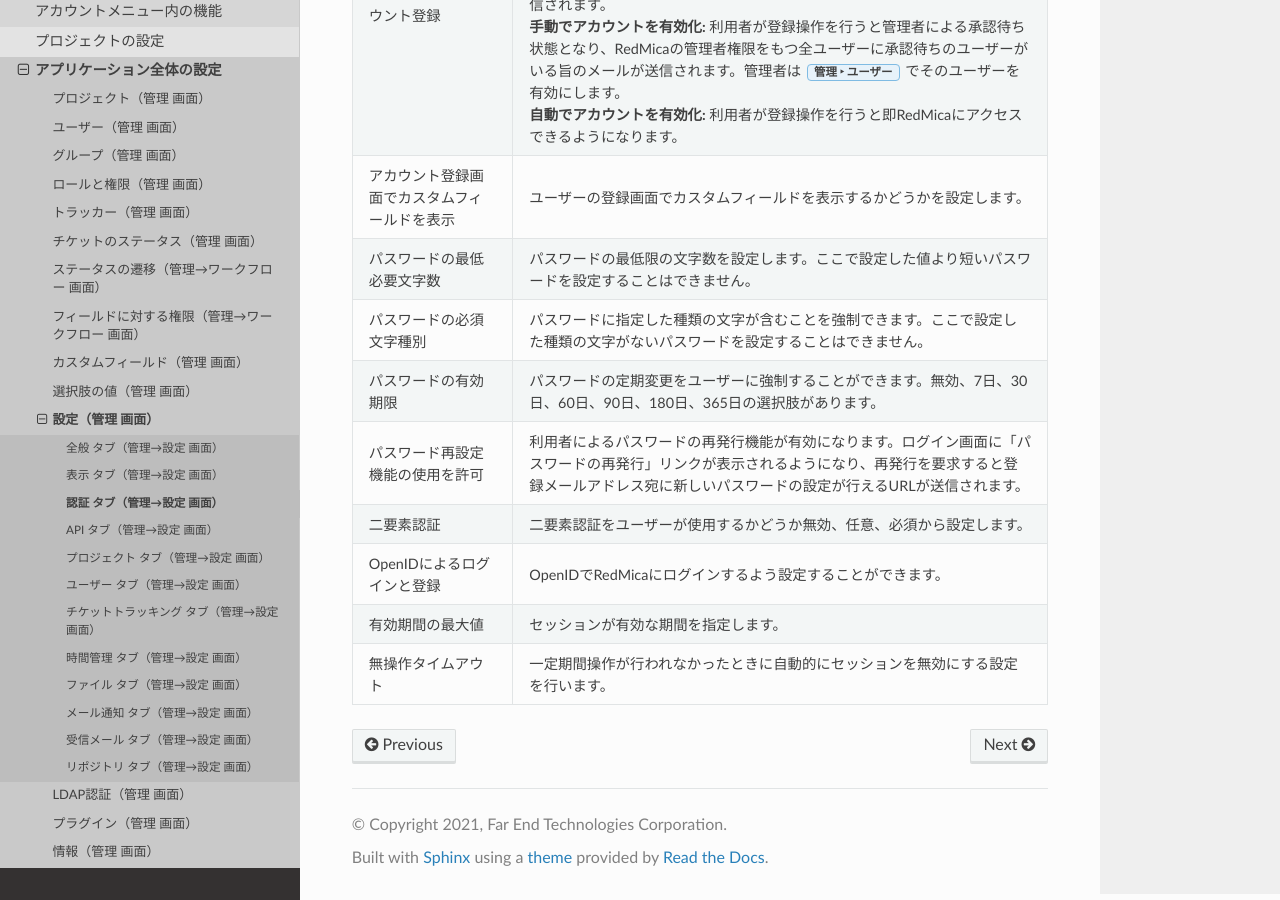
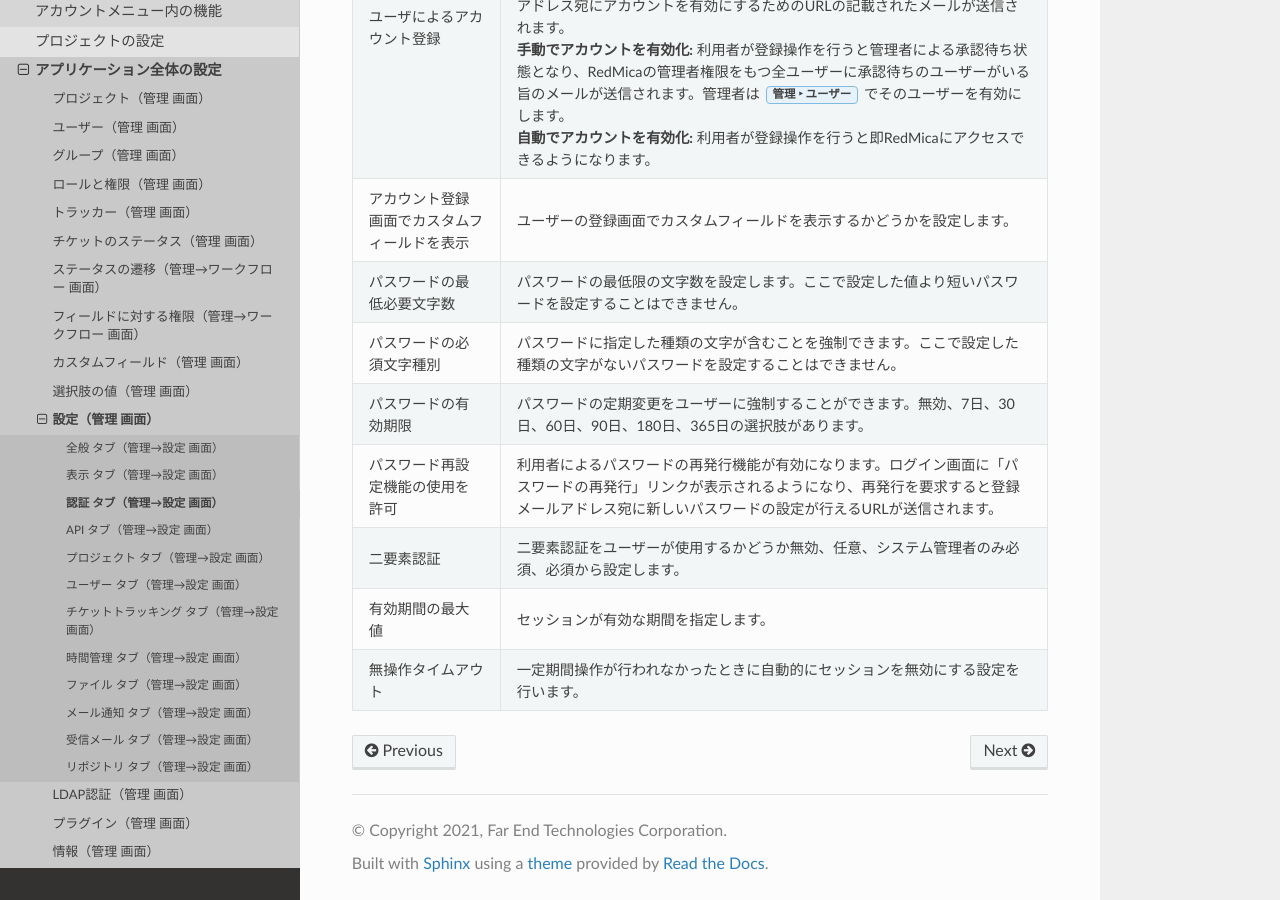
Before and after one commit to redmica/redmica-guide-ja, a Sphinx documentation site: the page built from source/reference/admin/settings/authentication.rst, in a window 1280 px wide and 900 px high, scrolled down 1364 px. Built offline with Sphinx 7.4.7 and the Read the Docs theme 2.0.0, drawn with Linux system fonts in a browser that asks for light colours.

Commit message:
RedMica 2.1対応

```diff
--- a/source/reference/admin/settings/authentication.rst
+++ b/source/reference/admin/settings/authentication.rst
@@ -51,10 +51,7 @@
      - 利用者によるパスワードの再発行機能が有効になります。ログイン画面に「パスワードの再発行」リンクが表示されるようになり、再発行を要求すると登録メールアドレス宛に新しいパスワードの設定が行えるURLが送信されます。
 
    * - 二要素認証
-     - 二要素認証をユーザーが使用するかどうか無効、任意、必須から設定します。
-
-   * - OpenIDによるログインと登録
-     - OpenIDでRedMicaにログインするよう設定することができます。
+     - 二要素認証をユーザーが使用するかどうか無効、任意、システム管理者のみ必須、必須から設定します。
 
    * - 有効期間の最大値
      - セッションが有効な期間を指定します。
--- a/source/reference/admin/settings/projects.rst
+++ b/source/reference/admin/settings/projects.rst
@@ -29,4 +29,4 @@
      - あるプロジェクトの「管理者」ロールのメンバーは、そのプロジェクトのサブプロジェクトに限ってはシステム管理者権限を持っていなくても作成できます。この機能を使って新たに作成したプロジェクトにおいて、プロジェクト作成を行ったユーザーをどのロールでメンバーとするのか指定します。
 
    * - プロジェクトの一覧で表示する項目
-     - プロジェクト一覧画面のデフォルトの表示形式と表示する項目を設定します。表示形式は「ボード」または「リスト」から選択できます。表示形式が「リスト」の場合のみ「選択された項目」がプロジェクト一覧画面に表示されます。
+     - プロジェクト一覧画面のデフォルトの表示形式と表示する項目を設定します。表示形式は「ボード」または「リスト」から選択できます。表示形式が「リスト」の場合のみ「選択された項目」がプロジェクト一覧画面に表示されます。「デフォルトのクエリ」はプロジェクト一覧画面でデフォルトで表示するカスタムクエリをRedmine全体で設定します。
```
Also changed, not shown: source/reference/account-menu/my-account.rst (+14 -0 lines), source/reference/admin/projects.rst (+8 -5 lines), source/reference/images/admin-info.png, source/reference/images/admin-projects.png, source/reference/images/enumerations.png, source/reference/images/my-account.png, source/reference/images/settings-authentication.png, source/reference/images/settings-project.png, source/reference/images/unarchive-project.png, source/reference/images/users-edit-general.png, source/reference/images/users-new.png, source/reference/images/users.png.
